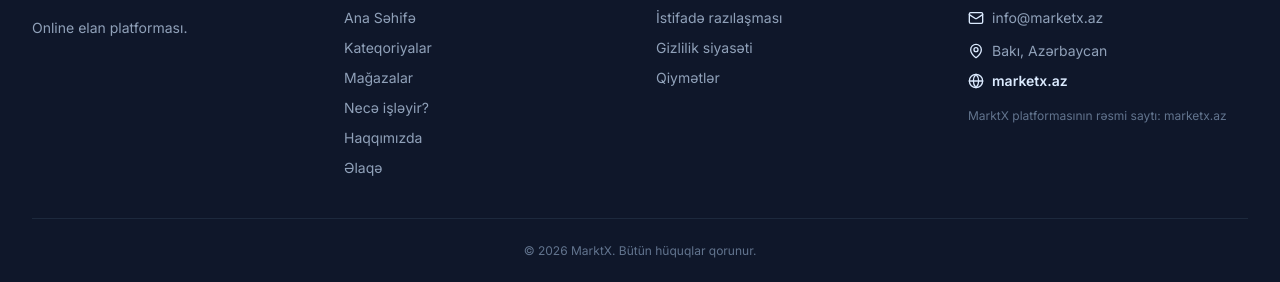
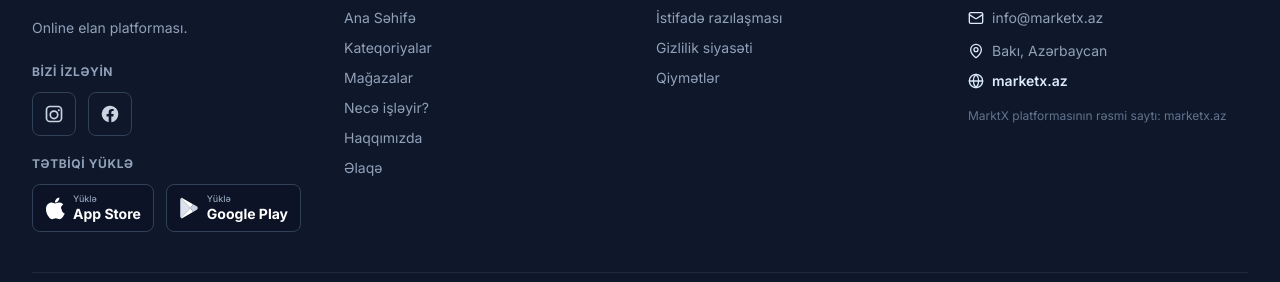
Before and after one commit to hikmetaziz/marketx-landing, a Next.js app: page / in a window 1280 px wide. Shown: the part 1868-2150 px from the top of the page. Built offline with nearby package versions, Linux system fonts and the light colour scheme; no server answers; the database is empty.

Commit message:
feat(footer): restore social and app download badges

```diff
--- a/src/components/layout/Footer.tsx
+++ b/src/components/layout/Footer.tsx
@@ -2,7 +2,27 @@
 import Link from "next/link";
 
 import { BrandLogo } from "@/components/BrandLogo";
+import { FacebookIcon, InstagramIcon } from "@/components/ui/SocialIcons";
 import { FOOTER_NAV, LEGAL_LINKS, SITE } from "@/constants/data";
+
+function AppStoreMark() {
+  return (
+    <svg className="h-6 w-5 shrink-0" viewBox="0 0 384 512" fill="currentColor" aria-hidden="true">
+      <path d="M318.7 268.7c-.2-36.7 16.4-64.4 50-84.8-18.8-26.9-47.2-41.7-84.7-44.6-35.5-2.8-74.3 20.7-88.5 20.7-15 0-49.4-19.7-72.4-19.7C63.3 141.2 0 187.8 0 282.3c0 27.9 5.1 56.8 15.3 86.2 13.6 36.7 62.6 126.7 113.7 125.2 26.7-.6 45.6-18.9 80.2-18.9 33.6 0 51.1 18.9 80.8 18.9 51.5-.7 96-82 109-119.3-69-32.5-65.3-95.2-65.3-97.5zM260.4 104.5c27.3-32.4 24.8-61.9 24-72.5-24.1 1.4-52 16.4-67.9 34.9-17.5 19.8-27.8 44.3-25.6 71.9 26.1 2 49.9-11.4 69.5-34.3z" />
+    </svg>
+  );
+}
+
+function GooglePlayMark() {
+  return (
+    <svg className="h-6 w-5 shrink-0" viewBox="0 0 32 36" aria-hidden="true">
+      <path fill="#dbe3ee" d="M3 2.3 18.4 18 3 33.7c-.7-.7-1-1.7-1-2.8V5.1c0-1.1.3-2.1 1-2.8Z" />
+      <path fill="#fff" d="m4.3 1.4 18.1 10.4-4 6.2L3 2.3c.4-.4.8-.7 1.3-.9Z" />
+      <path fill="#fff" d="m18.4 18 4 6.2L4.3 34.6c-.5-.2-.9-.5-1.3-.9L18.4 18Z" />
+      <path fill="#cbd5e1" d="m22.4 11.8 6.1 3.5c2 1.2 2 4.2 0 5.4l-6.1 3.5-4-6.2 4-6.2Z" />
+    </svg>
+  );
+}
 
 export function Footer() {
   const year = new Date().getFullYear();
@@ -15,6 +35,58 @@
           <div className="sm:col-span-2 lg:col-span-1">
             <BrandLogo className="text-[1.2rem]" variant="light" />
             <p className="mt-3 max-w-xs text-sm leading-relaxed text-slate-400">{SITE.footerTagline}</p>
+
+            <div className="mt-6">
+              <h2 className="text-xs font-bold uppercase tracking-wider text-slate-400">Bizi izləyin</h2>
+              <div className="mt-3 flex items-center gap-3">
+                <span
+                  className="inline-flex h-11 w-11 items-center justify-center rounded-lg border border-slate-700 text-slate-300"
+                  aria-label="Instagram — tezliklə"
+                  aria-disabled="true"
+                  title="Tezliklə"
+                >
+                  <InstagramIcon className="h-5 w-5" />
+                </span>
+                <span
+                  className="inline-flex h-11 w-11 items-center justify-center rounded-lg border border-slate-700 text-slate-300"
+                  aria-label="Facebook — tezliklə"
+                  aria-disabled="true"
+                  title="Tezliklə"
+                >
+                  <FacebookIcon className="h-5 w-5" />
+                </span>
+              </div>
+            </div>
+
+            <div className="mt-5">
+              <h2 className="text-xs font-bold uppercase tracking-wider text-slate-400">Tətbiqi yüklə</h2>
+              <div className="mt-3 flex flex-wrap items-center gap-3">
+                <span
+                  className="inline-flex h-12 min-w-[120px] items-center gap-2 rounded-lg border border-slate-700 bg-slate-950/20 px-3 text-white"
+                  aria-label="App Store — tezliklə"
+                  aria-disabled="true"
+                  title="Tezliklə"
+                >
+                  <AppStoreMark />
+                  <span className="min-w-0 text-left leading-none">
+                    <span className="block text-[9px] font-medium text-slate-400">Yüklə</span>
+                    <span className="mt-1 block whitespace-nowrap text-[14px] font-bold">App Store</span>
+                  </span>
+                </span>
+                <span
+                  className="inline-flex h-12 min-w-[128px] items-center gap-2 rounded-lg border border-slate-700 bg-slate-950/20 px-3 text-white"
+                  aria-label="Google Play — tezliklə"
+                  aria-disabled="true"
+                  title="Tezliklə"
+                >
+                  <GooglePlayMark />
+                  <span className="min-w-0 text-left leading-none">
+                    <span className="block text-[9px] font-medium text-slate-400">Yüklə</span>
+                    <span className="mt-1 block whitespace-nowrap text-[14px] font-bold">Google Play</span>
+                  </span>
+                </span>
+              </div>
+            </div>
           </div>
 
           <div>
```
